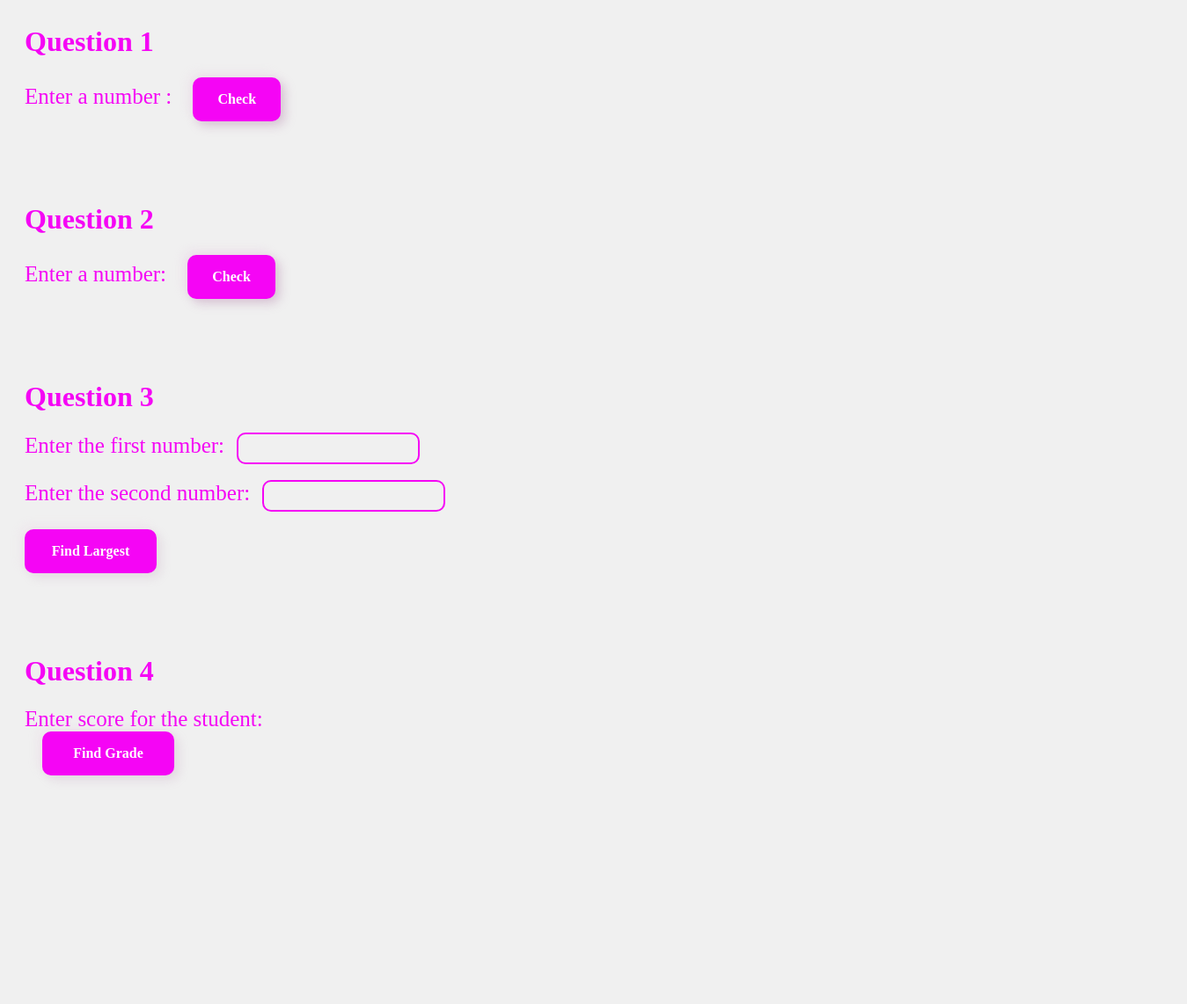
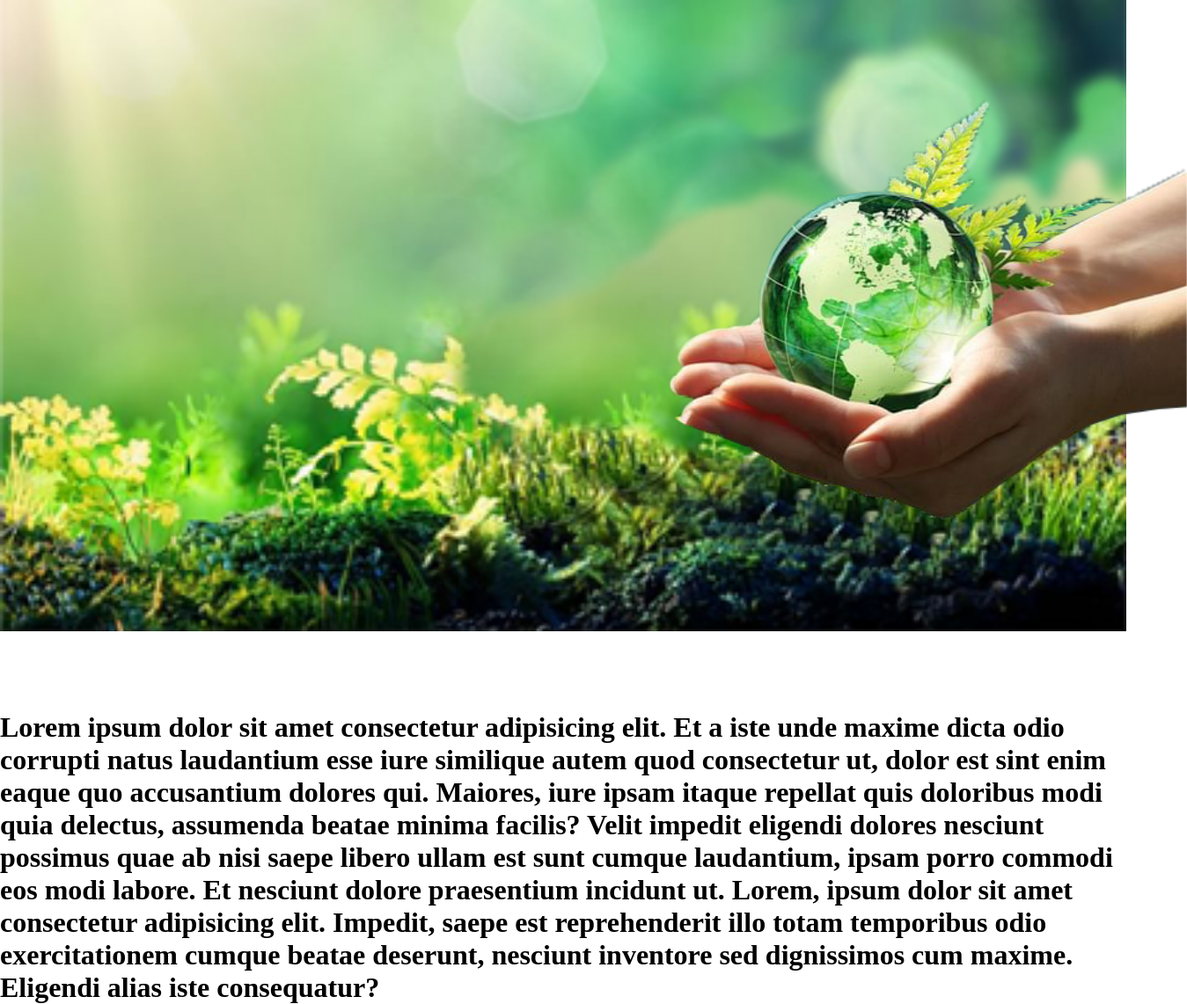
Before and after one commit to GiftAni/Array-classwork, a plain HTML site: page index.html in a window 1280 px wide. Shown: the whole page at 88% size, 1349 px wide, since content can reach past the window. Before the commit the page ends 940 px from the top, so only its background shows below. Drawn offline with Linux system fonts and the light colour scheme.

Commit message:
almost done

```diff
--- a/index.html
+++ b/index.html
@@ -10,15 +10,40 @@
 </head>
 
 <body>
-    <div class="Container">
+    <div class="image">
+        <img src="img/hands_holding_globe_glass_in_green_forest_environment_concept_element_picture_id1129110491.png" alt="" width="100%">
+    </div>
+    <div class="image1">
+        <img src="img/hands_holding_globe_glass.png" alt="" id="hand" >
+    </div>
+    <div id="text" class="text">
+        <h1>Lorem ipsum dolor sit amet consectetur adipisicing elit. Et a iste unde maxime dicta odio corrupti natus laudantium esse iure similique autem quod consectetur ut, dolor est sint enim eaque quo accusantium dolores qui. Maiores, iure ipsam itaque repellat quis doloribus modi quia delectus, assumenda beatae minima facilis? Velit impedit eligendi dolores nesciunt possimus quae ab nisi saepe libero ullam est sunt cumque laudantium, ipsam porro commodi eos modi labore. Et nesciunt dolore praesentium incidunt ut. Lorem, ipsum dolor sit amet consectetur adipisicing elit. Impedit, saepe est reprehenderit illo totam temporibus odio exercitationem cumque beatae deserunt, nesciunt inventore sed dignissimos cum maxime. Eligendi alias iste consequatur?</h1>
+    </div>
+
+
+
+
+
+
+
+
+
+
+
+
+
+
+
+
+
+
+    <!-- <div class="Container">
         <div class="first-work">
             <h1>Question 1</h1>
             <label for="numberInput">Enter a number :</label>
             <button onclick="checkOddOrEven()">Check</button>
             <p id="result"></p>
         </div>
-
-
 
         <br><br><br>
         <div class="second-work">
@@ -57,15 +82,10 @@
         </div>
 
 
-
-
-
     </div>
 
 
-
-
-
+ -->
 
     <script src='script.js'></script>
 
--- a/script.js
+++ b/script.js
@@ -85,3 +85,12 @@ function findLargest() {
             document.getElementById("result4").textContent = "The student's grade is: " + grade;
         }
     }
+
+
+const text = document.getElementById("text");
+const hand = document.getElementById("hand");
+
+window.addEventListener('scroll',() => {
+    let value = window.scrollY;
+    text.style.top = scrollvalue * 0.5 + 'px';
+})
--- a/style.css
+++ b/style.css
@@ -1,25 +1,34 @@
 * {
     font-family: poppins;
     max-width: 100%;
+    margin: 0;
+    padding: 0;
+    /* overflow: hidden; */
 }
 
 body {
     background: none;
-    background-color: #cacaca44;
+    /* background-image: url(img/pexels-photo-14702925.webp); */
+
+    background-size:cover;
+    background-repeat:no-repeat;
+
 }
 
 .Container{
     display: flex;
     flex-direction: column;
     justify-content: center;
-    margin-left: 20px;
+    text-align: center;
+
+    position: relative;
 }
 .first-work button {
     width: 100px;
     height: 50px;
     border: none;
     border-radius: 10px;
-    background-color: #f505f5 ;
+    background-color: #0581f5 ;
     box-shadow: -5px -5px 12px #e7b9dc31,
                  5px 5px 12px rgba(179, 133, 172, 0.411);
     color: #ffffff;
@@ -28,15 +37,15 @@ body {
     margin-left: 20px;
 }
 .first-work h1{
-    color: #f505f5;
+    color: #0581f5 ;
 }
 .first-work label{
-    color: #f505f5;
+    color:#0581f5 ;
     font-weight: 500;
     font-size: 25px;
 }
 .first-work p{
-    color: #f505f5;
+    color: #0581f5 ;
     font-weight: 500;
     font-size: 18px;
 }
@@ -48,7 +57,7 @@ body {
     height: 50px;
     border: none;
     border-radius: 10px;
-    background-color: #f505f5 ;
+    background-color: #0581f5 ;
     box-shadow: -5px -5px 12px #e7b9dc3d,
                  5px 5px 12px rgba(179, 133, 172, 0.411);
     color: #ffffff;
@@ -56,15 +65,15 @@ body {
     font-size: 16px;
 }
 .second-work h1{
-    color: #f505f5;
+    color: #0581f5 ;
 }
 .second-work label{
-    color: #f505f5;
+    color: #0581f5 ;
     font-weight: 500;
     font-size: 25px;
 }
 .second-work p{
-    color: #f505f5;
+    color: #0581f5 ;
     font-weight: 500;
     font-size: 18px;
 }
@@ -76,7 +85,7 @@ body {
     height: 50px;
     border: none;
     border-radius: 10px;
-    background-color: #f505f5 ;
+    background-color: #0581f5  ;
     box-shadow: -5px -5px 12px #e7b9dc23,
                  5px 5px 12px rgba(179, 133, 172, 0.192);
     color: #ffffff;
@@ -85,25 +94,25 @@ body {
     margin-top: 20px;
 }
 .third-work h1{
-    color: #f505f5;
+    color: #0581f5 ;
 }
 .third-work label{
-    color: #f505f5;
+    color: #0581f5 ;
     font-weight: 500;
     font-size: 25px;
 }
 .third-work p{
-    color: #f505f5;
+    color: #0581f5 ;
     font-weight: 500;
     font-size: 18px;
 }
 .third-work input{
     background: none;
-    border: #f505f5 2px solid;
+    border: #0581f5 2px solid;
     border-radius: 10px;
     width: 200px;
     height: 30px;
-    color: #f505f5;
+    color: #0581f5 ;
     font-size: 15px;
     font-weight: 500;
     margin-left: 10px;
@@ -115,7 +124,7 @@ body {
     height: 50px;
     border: none;
     border-radius: 10px;
-    background-color: #f505f5 ;
+    background-color: #0581f5 ;
     box-shadow: -5px -5px 12px #e7b9dc2c,
                  5px 5px 12px rgba(179, 133, 172, 0.219);
     color: #ffffff;
@@ -124,16 +133,34 @@ body {
     margin-left: 20px;
 }
 .fourth-work h1{
-    color: #f505f5;
+    color: #0581f5 ;
 }
 .fourth-work label{
-    color: #f505f5;
+    color:#0581f5 ;
     font-weight: 500;
     font-size: 25px;
 }
 .fourth-work p{
-    color: #f505f5;
+    color: #0581f5 ;
     font-weight: 500;
     font-size: 18px;
     margin-bottom: 50px;
 }
+.image img{
+    position: absolute;
+    position: fixed;
+}
+.image1{
+    position: relative;
+    top: 100px;
+    /* left: 800px; */
+}
+.image1 img{
+    margin-left: 749px;
+    width: 600px;
+}
+.text{
+    position: relative;
+    top: 300px;
+    color: #000000;
+}
```
Also changed, not shown: img/free-photo-of-girl-in-hat-and-red-dress-looking-at-the-mediterranean.jpeg (added), img/hands_holding_globe_glass.png (added), img/hands_holding_globe_glass_in_green_forest_environment_concept_element_picture_id1129110491.png (added).
